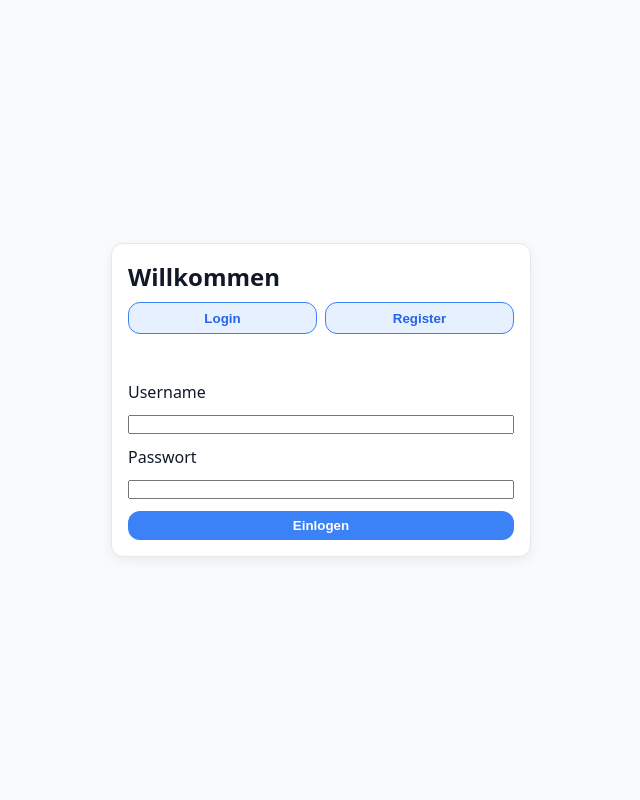
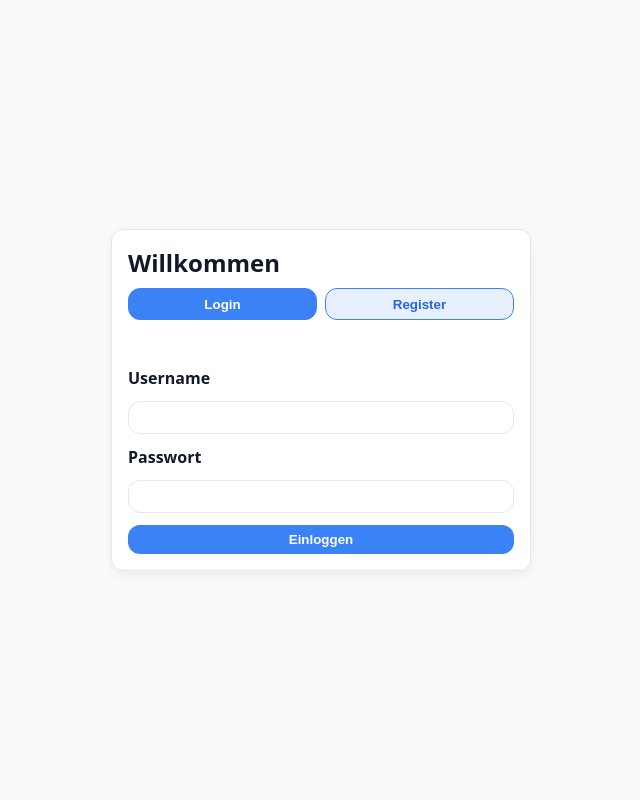
Before and after one commit to MadeOnex/Farm-Idle, a PHP site: page /login.html in a window 1280 px wide. Shown: the whole page, without its empty margins (319-959 px from the left). Run offline with PHP 8.4, Linux system fonts and the light colour scheme.

Commit message:
feat: html angepasst feat: style angepasst an original style feat: auth.js überarbeitet leichter

```diff
--- a/js/auth.js
+++ b/js/auth.js
@@ -1,6 +1,7 @@
 const login = document.getElementById("panel-login");
 const register = document.getElementById("panel-register");
 const msgBox = document.getElementById("msg");
+const tabs = document.querySelectorAll("[data-tab]");
 
 // Tabs wechseln
 function show(tab) {
@@ -13,22 +14,25 @@ function show(tab) {
   }
 
   // Tab-Button aktiv markieren
-  document.querySelectorAll("[data-tab]").forEach((button) => {
+  tabs.forEach((button) => {
     button.classList.toggle("active", button.dataset.tab === tab);
   });
 }
 
 // Tab Klicken
-document.querySelectorAll("[data-tab]").forEach((button) => {
+tabs.forEach((button) => {
   button.addEventListener("click", () => show(button.dataset.tab));
 });
 
-//
- // aus URL lesen: ?tab=register&m=ok|err&text=...
-    const qs = new URLSearchParams(location.search);
-    show(qs.get('tab') || 'login');
-    const text = qs.get('text');
-    if (text) {
-      msgBox.textContent = text;
-      msgBox.style.color = qs.get('m') === 'ok' ? 'var(--ok,green)' : 'var(--danger,crimson)';
-    }
+// Erklären
+// ?tab=register&m=ok|err&text=Nachricht
+const qs = new URLSearchParams(location.search);
+show(qs.get("tab") || "login");
+
+const text = qs.get("text");
+if (text) {
+  const ok = qs.get("m") === "ok";
+  msgBox.textContent = text;
+  msgBox.classList.toggle("ok", ok);
+  msgBox.classList.toggle("err", !ok);
+}
--- a/login.html
+++ b/login.html
@@ -14,7 +14,7 @@
         <div class="card auth-card">
             <h2>Willkommen</h2>
 
-            <!-- Register / Login -->
+            <!-- Register / Login Tabs -->
             <div class="tabs">
                 <button class="btn btn-ghost" data-tab="login">Login</button>
                 <button class="btn btn-ghost" data-tab="register">Register</button>
@@ -25,25 +25,25 @@
 
             <!-- Login -->
             <form action="./php/login.php" id="panel-login" class="stack" method="post">
-                <label>Username</label>
-                <input type="text" name="login" required>
+                <label for="login-username">Username</label>
+                <input type="text" name="login"  id="login-username" required>
 
-                <label>Passwort</label>
-                <input type="password" name="password" required>
+                <label for="login-password">Passwort</label>
+                <input type="password" name="password" id="login-password" required>
 
-                <button type="button" class="btn">Einlogen</button>
+                <button type="button" class="btn">Einloggen</button>
             </form>
 
             <!-- Register -->
             <form action="./php/register.php" id="panel-register" class="stack hidden" method="post">
-                <label>Username</label>
-                <input type="text" name="login" required>
+                <label for="register-username">Username</label>
+                <input type="text" name="login" id="register-username" required>
 
-                <label>Passwort</label>
-                <input type="password" name="password1" required>
+                <label for="register-password">Passwort</label>
+                <input type="password" name="password" id="register-password" required>
 
-                <label>Passwort wiederholen</label>
-                <input type="password" name="password2" required>
+                <label for="register-password2">Passwort wiederholen</label>
+                <input type="password" name="password2" id="register-password2" required>
 
                 <button type="button" class="btn">Registrieren</button>
             </form>
--- a/style/style.css
+++ b/style/style.css
@@ -252,15 +252,63 @@ input[type="number"].qty {
     font-weight: 600;
 }
 
-.toolbar button.active {
+.toolbar button.active,
+.tabs .btn.active {
     background: var(--accent);
     color: #fff;
     border-color: var(--accent);
 }
 
-.auth-wrap { min-height: 100vh; display:grid; place-items:center; padding: var(--s-4); }
-    .auth-card { width:100%; max-width:420px; }
-    .tabs { display:flex; gap:.5rem; margin-bottom: var(--s-3); }
-    .tabs .btn { flex:1; }
-    .msg { margin-bottom: var(--s-2); }
-    .hidden { display:none; }
+
+/* Login / Register Page */
+.auth-wrap {
+    min-height: 100dvh;
+    display: flex;
+    align-items: center;
+    justify-content: center;
+    padding: var(--s-4);
+}
+
+.auth-card {
+    width: 100%;
+    max-width: 420px;
+}
+
+
+.tabs {
+    display: flex;
+    gap: .5rem;
+    margin-bottom: var(--s-3);
+}
+
+.tabs .btn {
+    flex: 1;
+}
+
+.hidden {
+    display: none;
+}
+
+.msg {
+    margin-bottom: var(--s-2);
+}
+
+.msg.ok {
+    color: var(--ok);
+}
+
+.msg.err {
+    color: var(--danger);
+}
+
+.auth-card input[type="text"],
+.auth-card input[type="password"] {
+    width: 100%;
+    border: 1px solid var(--border);
+    border-radius: var(--r);
+    padding: .5rem .6rem;
+}
+
+.auth-card label {
+    font-weight: 600;
+}
```
